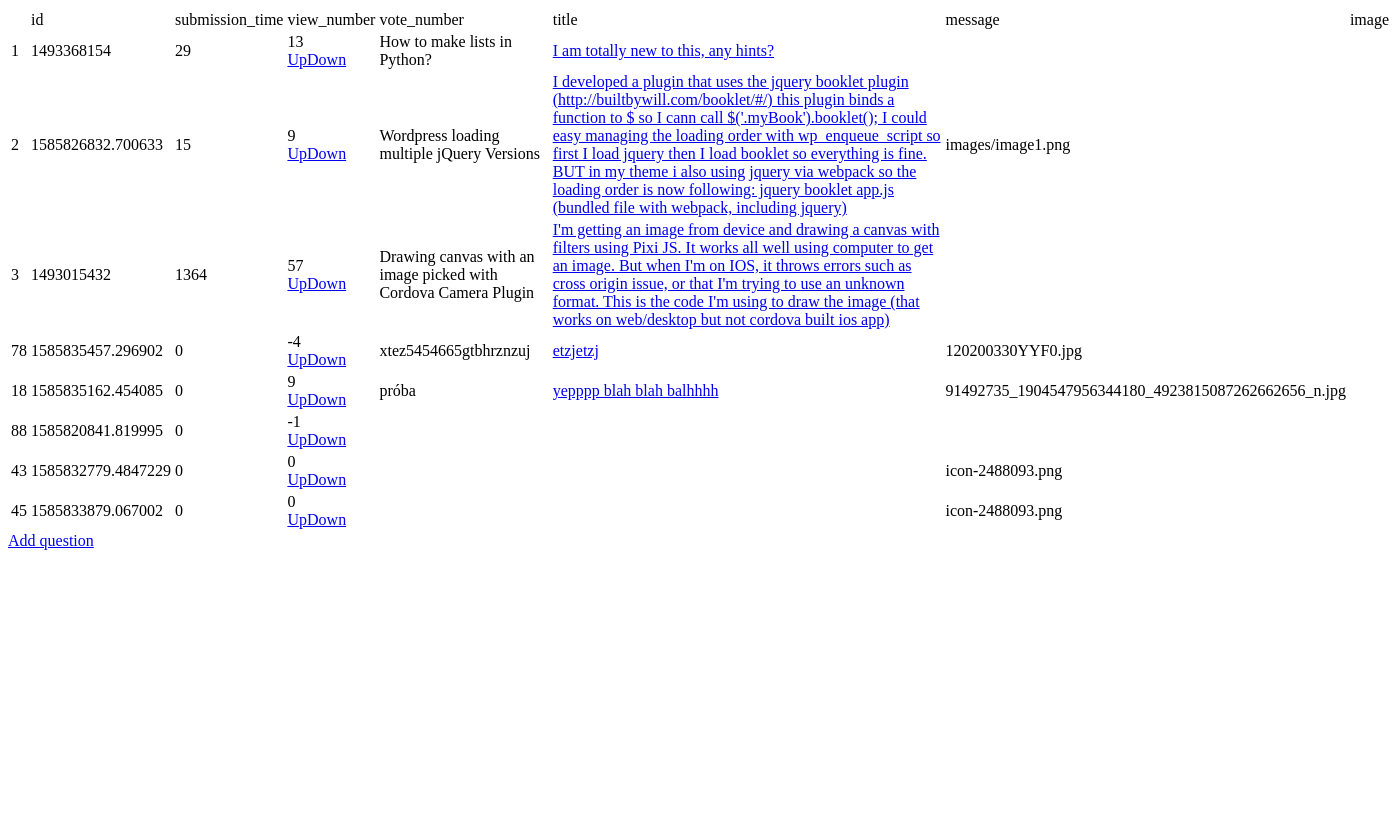
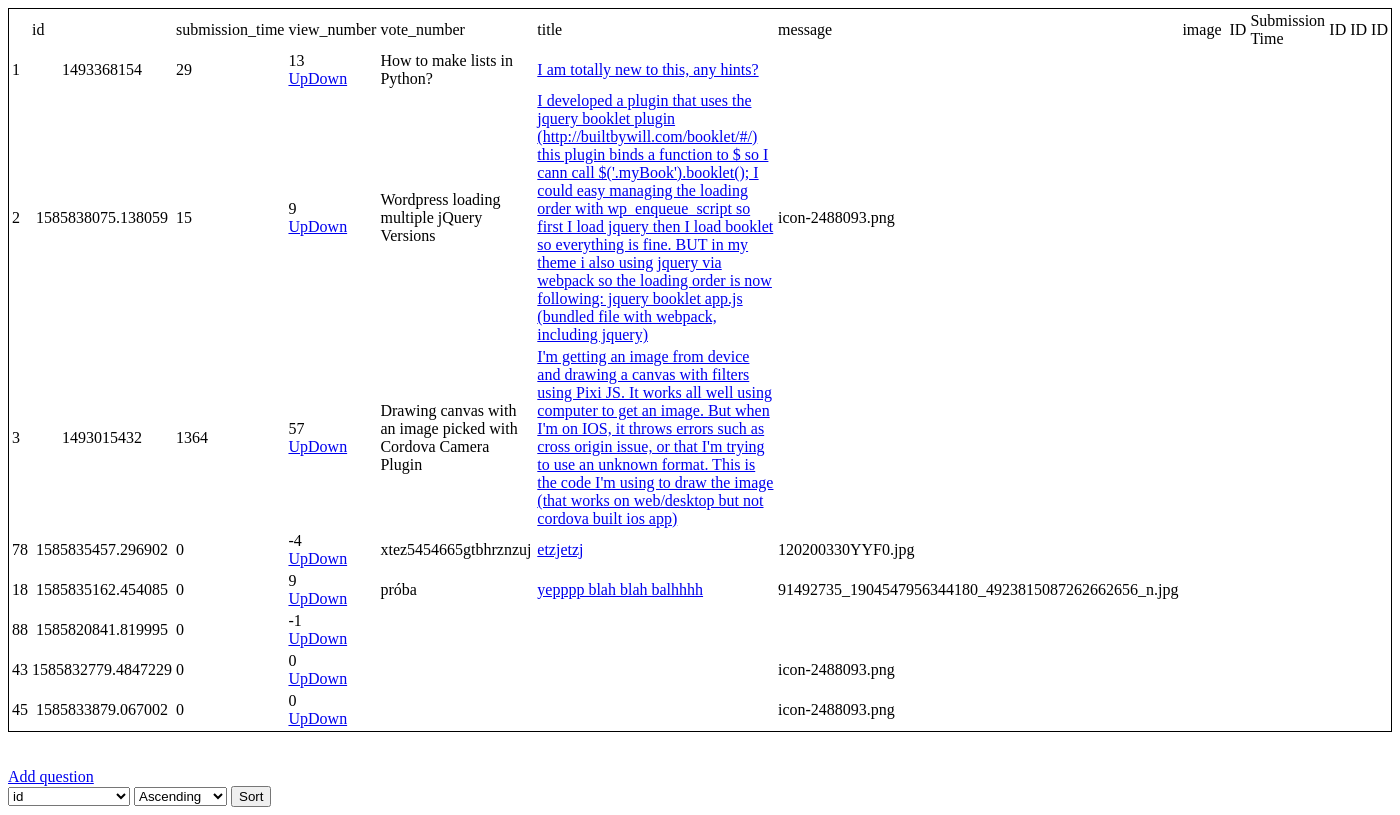
Before and after one commit to derdesz/ask-mate, a Flask app: page /list in a window 1400 px wide. Before the commit the page ends 550 px from the top, so only its background shows below. Run offline with Flask 2, Linux system fonts and the light colour scheme; some libraries are stand-ins or nearby versions.

Commit message:
image still ddoes not display

```diff
--- a/data_manager.py
+++ b/data_manager.py
@@ -34,6 +34,24 @@ def add_element(filename, datas):
         file.write(row + "\n")
 
 
+def read_sorted_csv(filename, header, reverse):
+    all_data = []
+    with open (filename, "r") as file:
+        csv_reader = csv.DictReader(file)
+        data = sorted(csv_reader, key=operator.itemgetter(header), reverse=reverse)
+
+        if header == "title" or header == "message":
+            pass
+        else:
+            for row in data:
+                row[header] = int(row[header])
+            data = sorted(data, key=operator.itemgetter(header), reverse=reverse)
+
+        for rows in data:
+            all_data.append(rows)
+        return all_data
+
+
 
 
 ALL_QUESTION_DATAS = read_csv('sample_data/question.csv')
--- a/sample_data/question.csv
+++ b/sample_data/question.csv
@@ -1,6 +1,6 @@
 id,submission_time,view_number,vote_number,title,message,image
 1,1493368154,29,13,How to make lists in Python?,"I am totally new to this, any hints?",
-2,1585826832.700633,15,9,Wordpress loading multiple jQuery Versions,"I developed a plugin that uses the jquery booklet plugin (http://builtbywill.com/booklet/#/) this plugin binds a function to $ so I cann call $('.myBook').booklet();
+2,1585838075.138059,15,9,Wordpress loading multiple jQuery Versions,"I developed a plugin that uses the jquery booklet plugin (http://builtbywill.com/booklet/#/) this plugin binds a function to $ so I cann call $('.myBook').booklet();
 
 I could easy managing the loading order with wp_enqueue_script so first I load jquery then I load booklet so everything is fine.
 
@@ -8,7 +8,7 @@ BUT in my theme i also using jquery via webpack so the loading order is now foll
 
 jquery
 booklet
-app.js (bundled file with webpack, including jquery)",images/image1.png
+app.js (bundled file with webpack, including jquery)",icon-2488093.png
 3,1493015432,1364,57,Drawing canvas with an image picked with Cordova Camera Plugin,"I'm getting an image from device and drawing a canvas with filters using Pixi JS. It works all well using computer to get an image. But when I'm on IOS, it throws errors such as cross origin issue, or that I'm trying to use an unknown format.
 
 This is the code I'm using to draw the image (that works on web/desktop but not cordova built ios app)",
--- a/server.py
+++ b/server.py
@@ -25,10 +25,21 @@ def hello():
 
     return render_template("main.html")
 
-@app.route('/list')
+@app.route('/list', methods=["POST","GET"])
 def list():
-    all_question_datas = data_manager.read_csv('sample_data/question.csv')
-    return render_template('list.html', rows=len(all_question_datas), all_data=all_question_datas)
+    if request.method == "POST":
+        header =request.form["title"]
+        if request.form["way"] == "Ascending":
+            reversed = False
+        else:
+            reversed = True
+        all_q_data = data_manager.read_sorted_csv('sample_data/question.csv', header, reversed)
+        data_manager.write_csv(all_q_data, 'sample_data/question.csv',
+                               ["id", "submission_time", "view_number", "vote_number", "title", "message", "image"])
+        return redirect(url_for("list"))
+    else:
+        all_question_datas = data_manager.read_csv('sample_data/question.csv')
+        return render_template('list.html', rows=len(all_question_datas), all_data=all_question_datas)
 
 
 @app.route("/list/question/<string:question_id>")
@@ -196,6 +207,19 @@ def vote_a_down(answer_id):
                                    ["id", "submission_time", "vote_number", "question_id", "message", "image"])
             return redirect(url_for("display_question", question_id=question_id))
 
+@app.route("/list/sort")
+def sort():
+    header = request.args["title"]
+    reversed = request.args["order_direction"]
+    if reversed == "descending":
+        reversed = True
+    else:
+        reversed = False
+    all_q_data = data_manager.read_sorted_csv('sample_data/question.csv', header, reversed)
+    data_manager.write_csv(all_q_data, 'sample_data/question.csv', ["id","submission_time","view_number","vote_number","title","message","image"])
+    return redirect(url_for("list"))
+
+
 '''
 @app.route("/question/upload_image", methods=["POST", "GET"])
 def upload_image():
--- a/templates/list.html
+++ b/templates/list.html
@@ -3,19 +3,32 @@
 <head>
     <meta charset="UTF-8">
     <title></title>
+    <style>
+
+        table, th td {border: 1px solid black}
+        #second_col {text-align: center}
+
+    </style>
 </head>
 <body>
-<table>
+<table id="table">
     <th class="table">
     {% for elem in ["id","submission_time","view_number","vote_number","title","message","image"] %}
         <td>{{ elem }}</td>
     {% endfor %}
+    <th>
+        <td>ID</td>
+        <td>Submission Time</td>
+        <td>ID</td>
+        <td>ID</td>
+        <td>ID</td>
+    </th>
     </th>
 
     {% for i in range(rows) %}
     <tr>
-        <td>{{ all_data[i]["id"] }}</td>
-        <td>{{ all_data[i]["submission_time"] }}</td>
+        <td id="first_col">{{ all_data[i]["id"] }}</td>
+        <td id="second_col">{{ all_data[i]["submission_time"] }}</td>
         <td>{{ all_data[i]["view_number"] }}</td>
         <td>{{ all_data[i]["vote_number"] }}<br><a href="{{ url_for("vote_up", question_id=all_data[i]["id"]) }}">Up</a><a href="{{ url_for("vote_down", question_id=all_data[i]["id"]) }}">Down</a></td>
         <td>{{ all_data[i]["title"] }}</td>
@@ -25,13 +38,28 @@
     </tr>
     {% endfor %}
 
-</table>
+</table><br><br>
 
 
 
 <a href="/list/add-question">Add question</a>
 
+<form name="sort" action="#" method="post">
+    <select name="title">
+        <option>id</option>
+        <option>submission_time</option>
+        <option>message</option>
+        <option>view_number</option>
+        <option>vote_number</option>
+        <option>title</option>
+    </select>
+    <select name="way">
+        <option>Ascending</option>
+        <option>Descending</option>
+    </select>
+    <button type="submit">Sort</button>
 
+</form>
 
 
 
```
